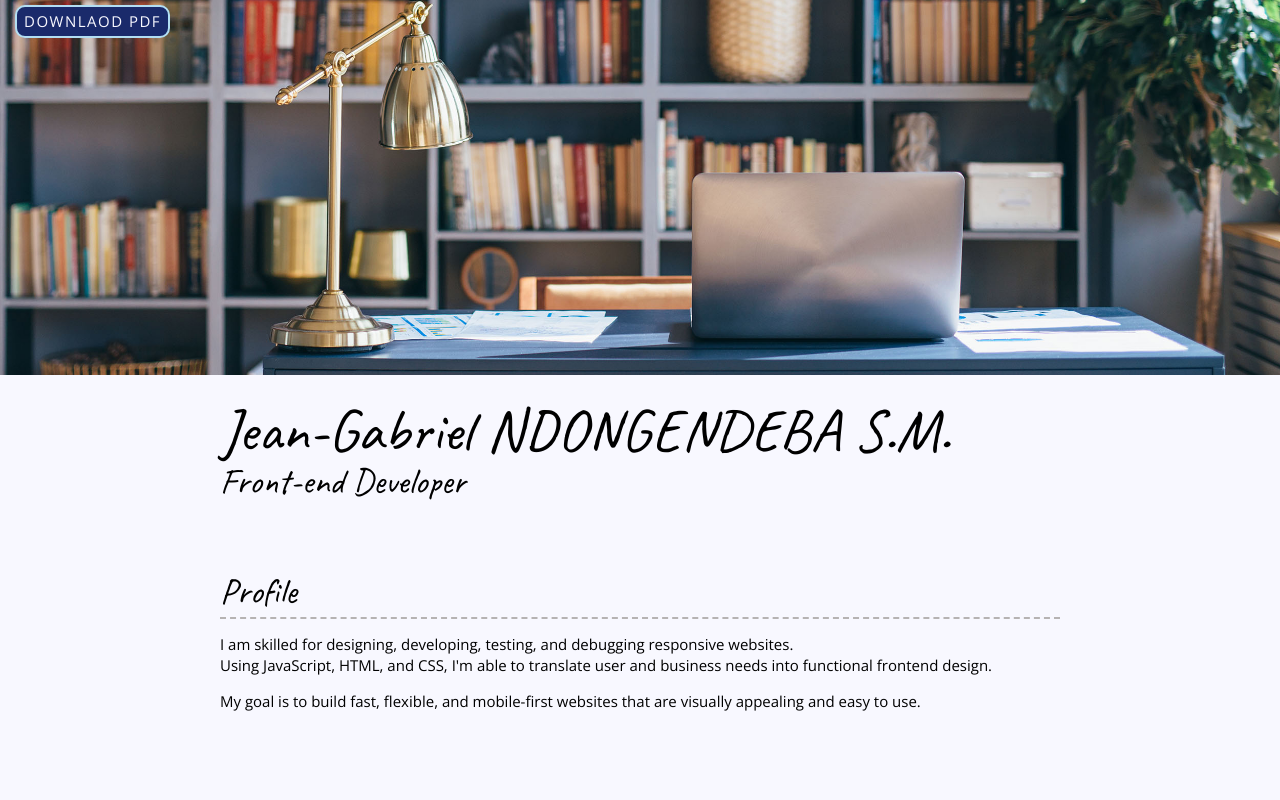
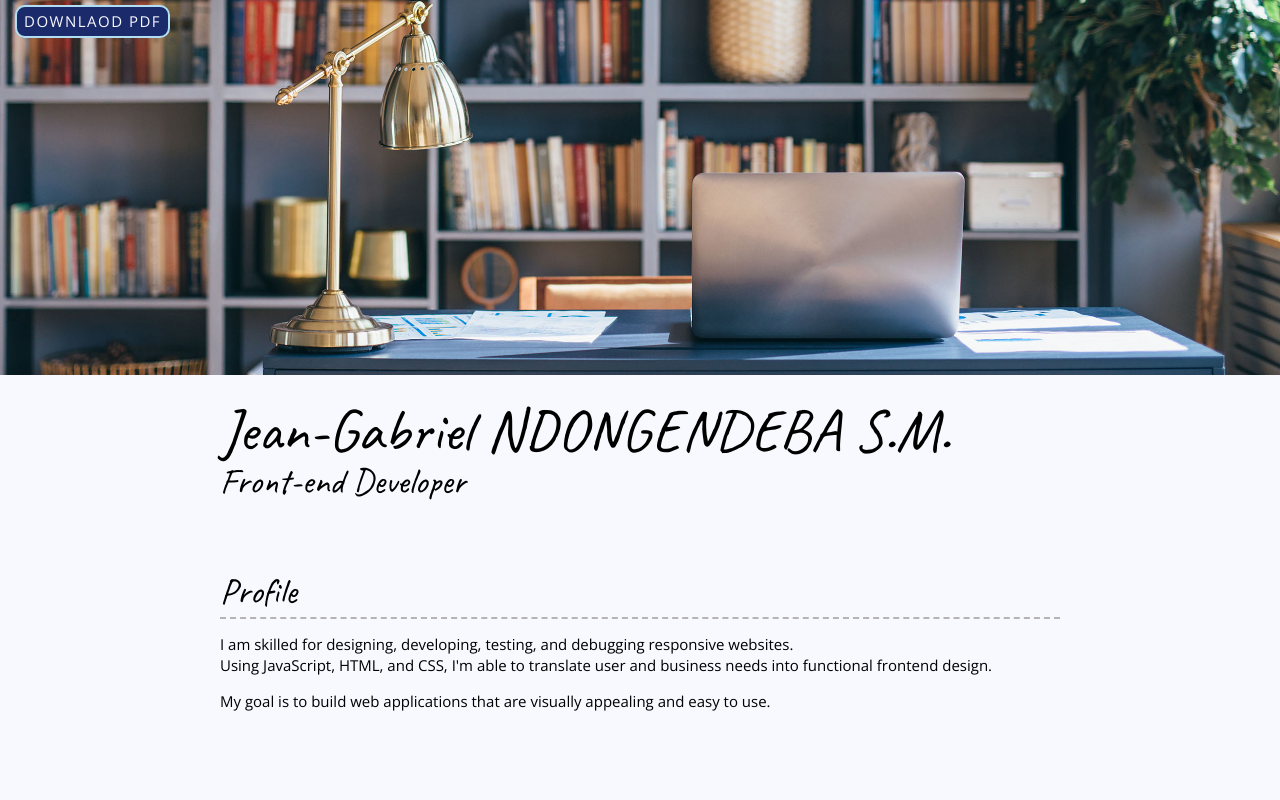
Before and after one commit to jgab40/mynproject, a plain HTML site: page resume.html in a window 1280 px wide. Shown: the top 800 px of the page. Drawn offline with nearby package versions, Linux system fonts and the light colour scheme.

Commit message:
Updated resume.html
Updated my resume.html

```diff
--- a/resume.html
+++ b/resume.html
@@ -25,7 +25,7 @@
         <h2>Profile</h2>
         <p>I am skilled for designing, developing, testing, and debugging responsive websites.<br>
         Using JavaScript, HTML, and CSS, I'm able to translate user and business needs into functional frontend design.</p>
-        <P> My goal is to build fast, flexible, and mobile-first websites that are visually appealing and easy to use.</P>
+        <P>My goal is to build web applications that are visually appealing and easy to use.</P>
 
         <a href="index.html">Back to homepage</a>
       </section>
```
